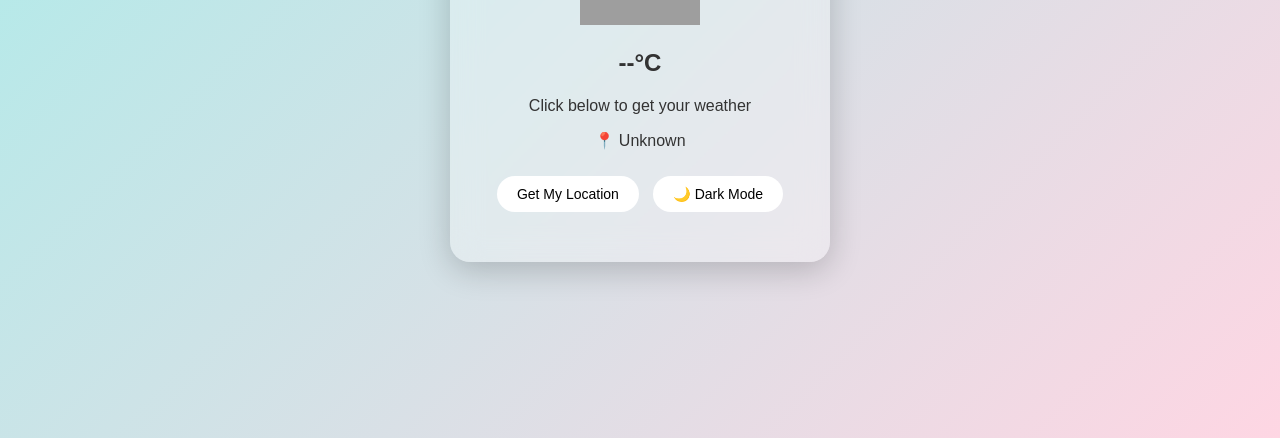
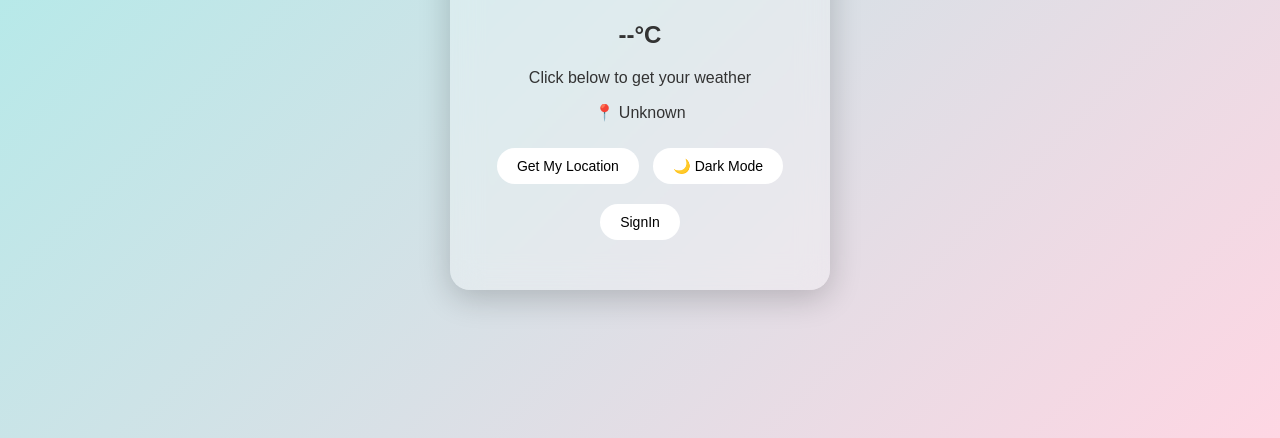
Before and after one commit to Rajvansh-1/Git-basics, a plain HTML site: page index.html in a window 1280 px wide. Shown: the part 362-800 px from the top of the page. Drawn offline with Linux system fonts and the light colour scheme; grey boxes are pictures that could not be loaded.

Commit message:
commit #2

```diff
--- a/index.html
+++ b/index.html
@@ -19,6 +19,8 @@
 
     <button onclick="getLocation()">Get My Location</button>
     <button onclick="toggleDarkMode()">🌙 Dark Mode</button>
+    <button onclick="SignIn()">SignIn</button>
+
 </div>
 
 <script src="script.js"></script>
```
